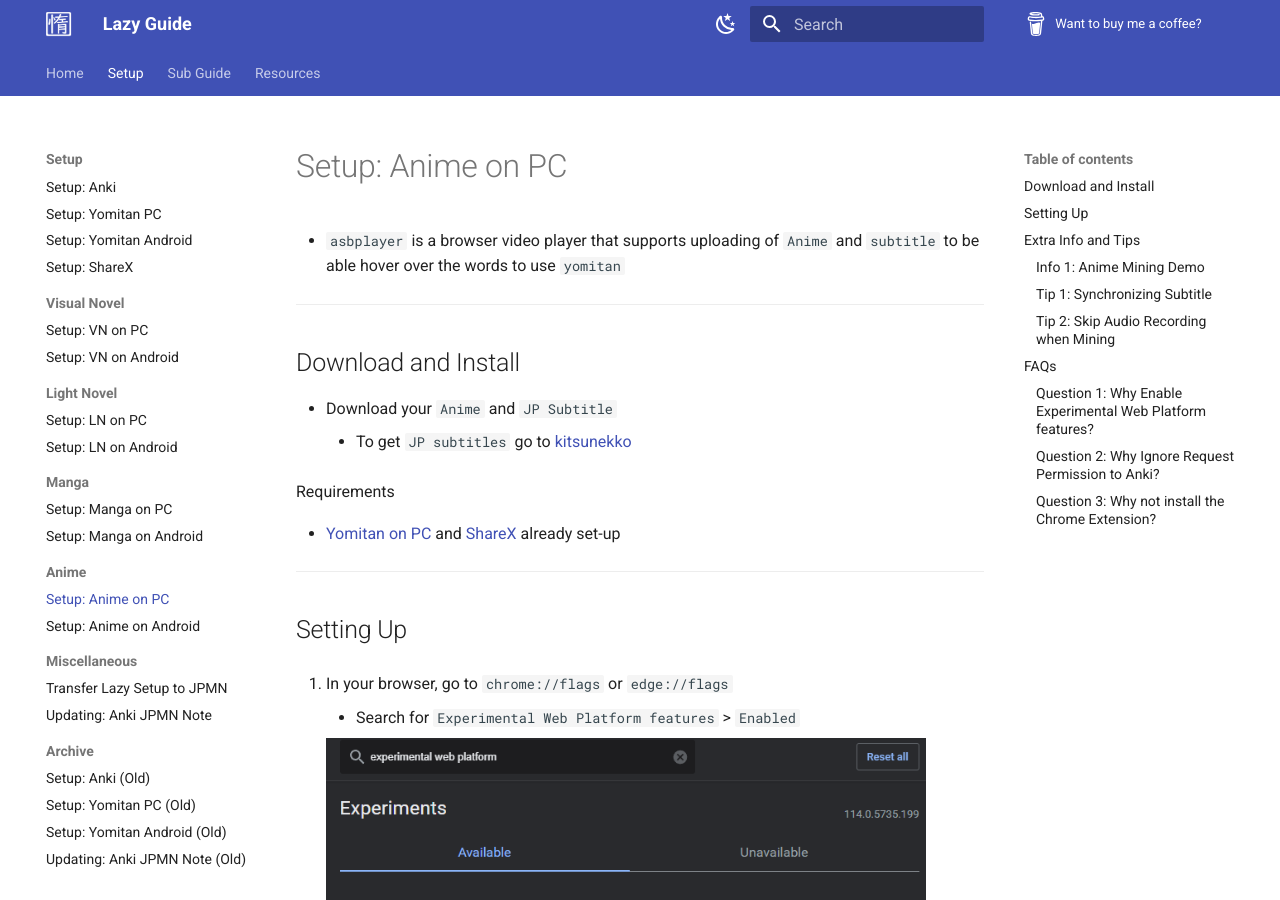
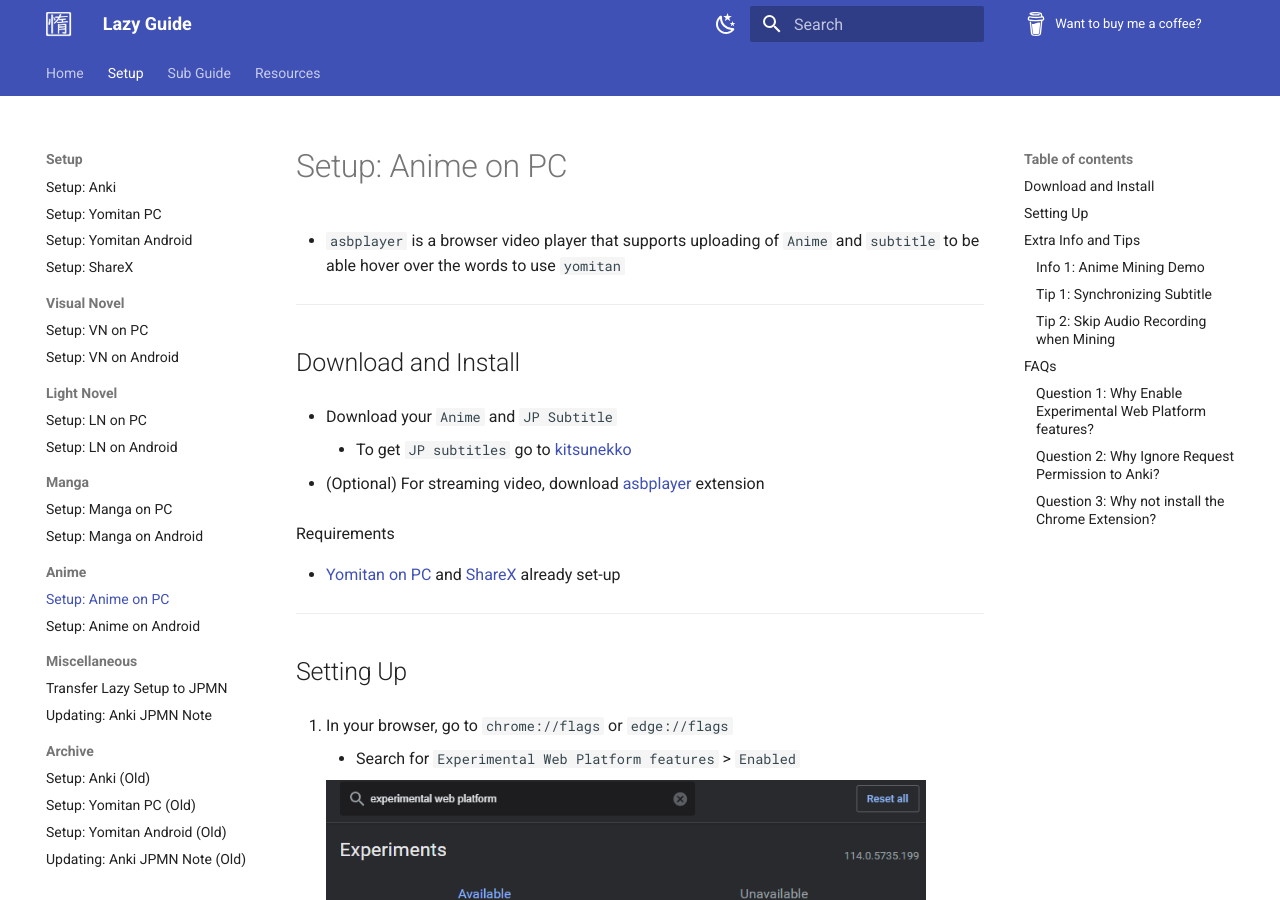
Before and after one commit to Xelieu/xelieu.github.io, an MkDocs documentation site: the page built from docs/jp-lazy-guide/setupAnimeOnPC.md, in a window 1280 px wide and 900 px high. Built offline with MkDocs 1.6.1 and Material for MkDocs 9.7.7, drawn with Linux system fonts in a browser that asks for light colours.

Commit message:
$updated info

```diff
--- a/docs/jp-lazy-guide/setupAnimeOnPC.md
+++ b/docs/jp-lazy-guide/setupAnimeOnPC.md
@@ -8,6 +8,8 @@
 
 - Download your `Anime` and `JP Subtitle`
     - To get `JP subtitles` go to [kitsunekko](https://kitsunekko.net/dirlist.php?dir=subtitles%2Fjapanese%2F)
+
+- (Optional) For streaming video, download [asbplayer](https://chromewebstore.google.com/detail/asbplayer-language-learni/hkledmpjpaehamkiehglnbelcpdflcab) extension
 
 Requirements
 
```
Also changed, not shown: docs/jp-lazy-guide/setupAnimeOnAndroid.md (+2 -0 lines).
